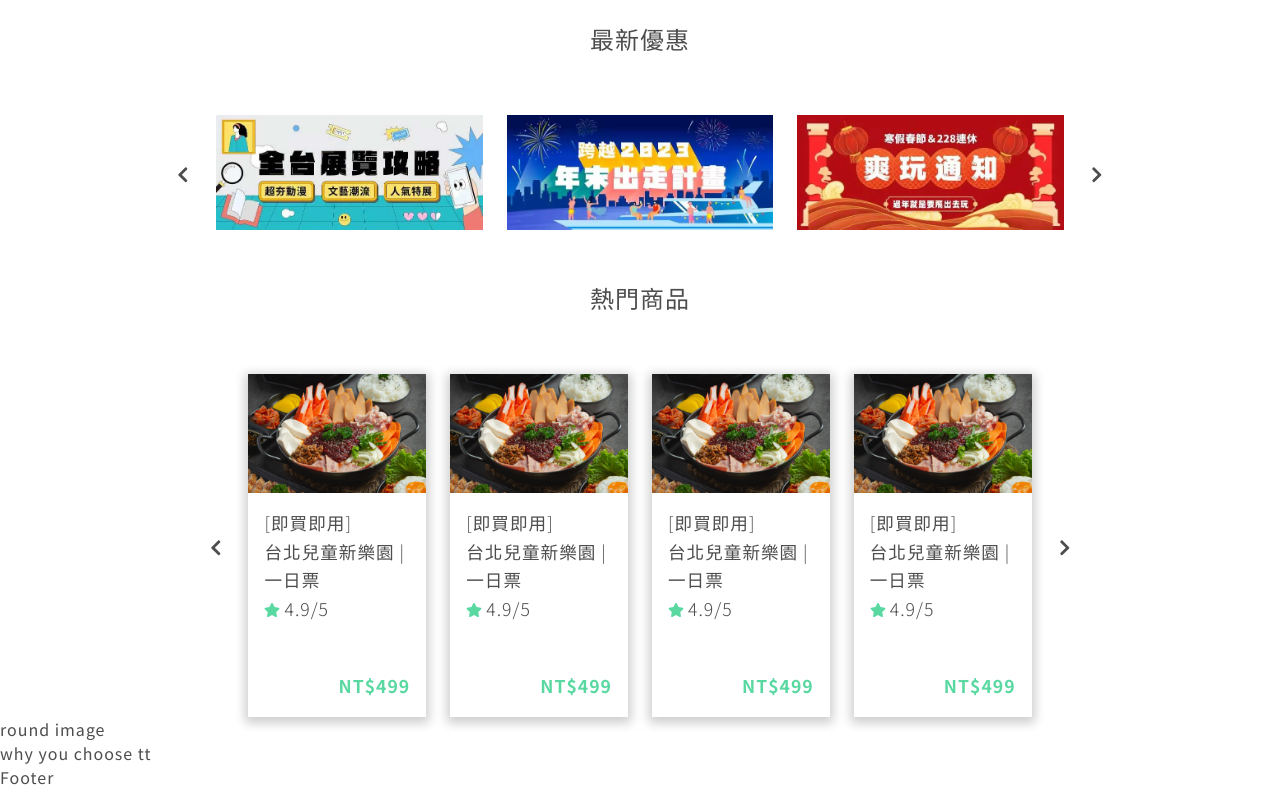
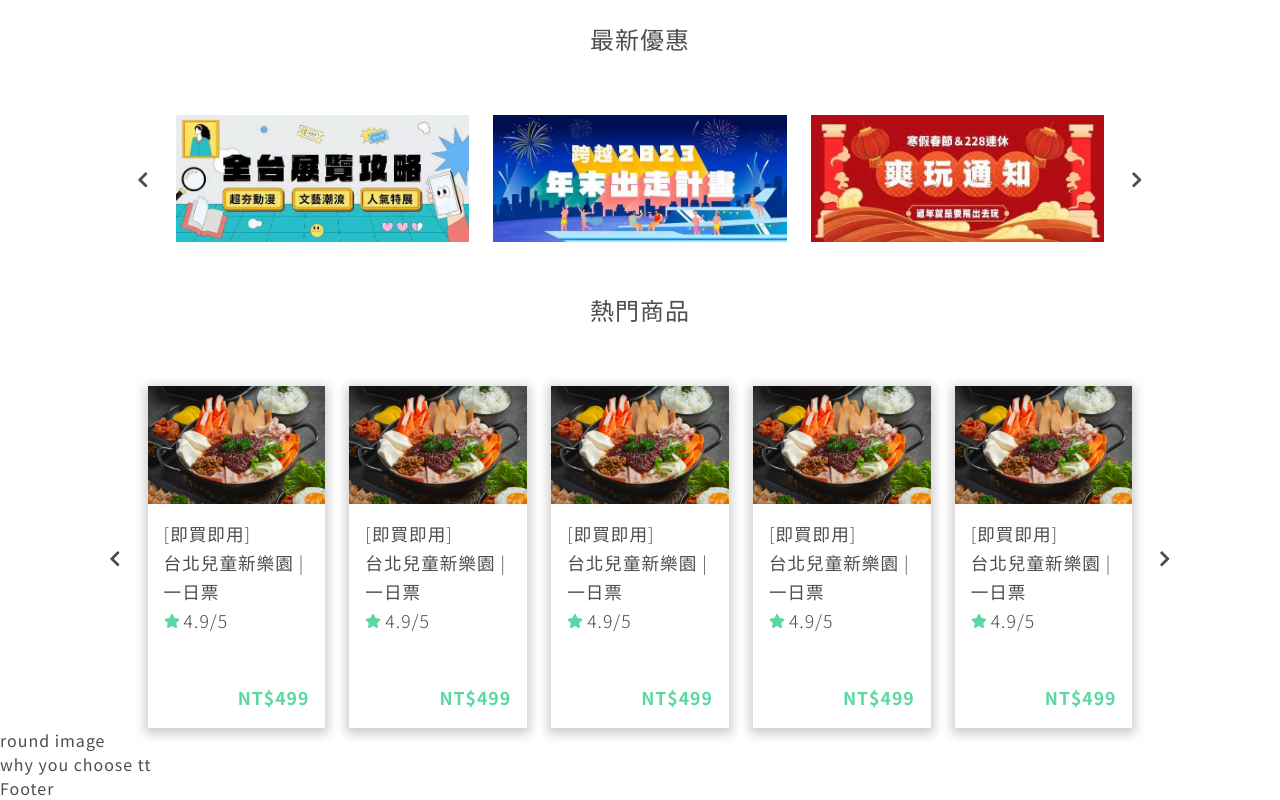
Before and after one commit to Liufat/timetravel-rebuild, a React (Create React App) app: page /homepage in a window 1280 px wide. Shown: the part 829-1629 px from the top of the page. Built offline with nearby package versions, Linux system fonts and the light colour scheme.

Commit message:
[修改]稍微調整格式

```diff
--- a/src/pages/homePage/sections/Discount.js
+++ b/src/pages/homePage/sections/Discount.js
@@ -14,7 +14,7 @@ function Discount() {
   return (
     <section className="d-flex flex-column align-items-center ">
       <h2 className="py-5">最新優惠</h2>
-      <div className="d-flex col-10">
+      <div className="d-flex col-11">
         <div className="d-flex justify-content-center align-items-center gap-4">
           <StyledSpan className="">
             <FaChevronLeft />
--- a/src/pages/homePage/sections/HotProduct.js
+++ b/src/pages/homePage/sections/HotProduct.js
@@ -46,6 +46,13 @@ function HotProduct() {
             star="4.9/5"
             price="499"
           />
+          <ProductCard
+            className={"col-2"}
+            img={pic1}
+            title="台北兒童新樂園 | 一日票"
+            star="4.9/5"
+            price="499"
+          />
           <StyledSpan>
             <FaChevronRight />
           </StyledSpan>
```
